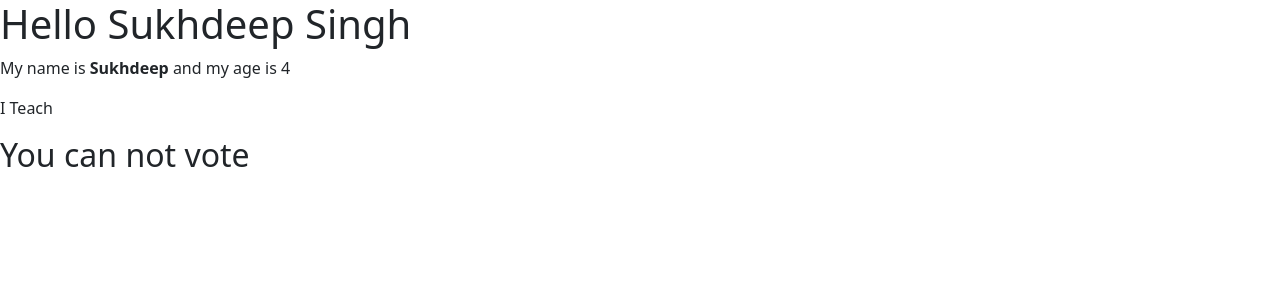
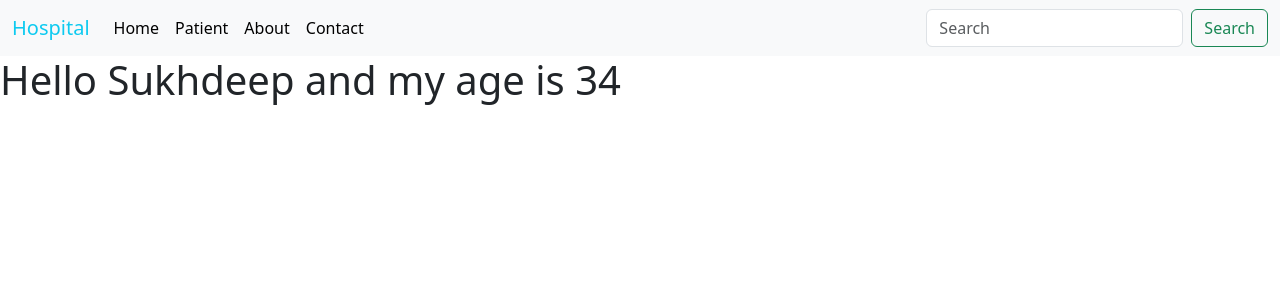
Before and after one commit to sukhioo7/Django-Class, a Django app: page /patient/ in a window 1280 px wide. Shown: the top 300 px of the page. Run offline with Django 5.2, Linux system fonts and the light colour scheme.

Commit message:
Adding some files

```diff
--- a/hospital/patient/templates/patient/contact.html
+++ b/hospital/patient/templates/patient/contact.html
@@ -6,6 +6,7 @@
     <title>Document</title>
 </head>
 <body>
+    {% include 'navbar.html' %}
     <h1>Contact Page</h1>
 </body>
 </html>
--- a/hospital/patient/templates/patient/home.html
+++ b/hospital/patient/templates/patient/home.html
@@ -7,14 +7,8 @@
     <link href="https://cdn.jsdelivr.net/npm/bootstrap@5.3.2/dist/css/bootstrap.min.css" rel="stylesheet" integrity="sha384-T3c6CoIi6uLrA9TneNEoa7RxnatzjcDSCmG1MXxSR1GAsXEV/Dwwykc2MPK8M2HN" crossorigin="anonymous">
   </head>
   <body>
-    <h1>Hello {{name}} Singh</h1>
-    <p>My name is <b>{{name}}</b> and my age is {{age}}</p>
-    <p>I Teach</p>
-    {% if age > 18 %}
-      <h2>You can vote</h2>
-    {% else %}
-      <h2>You can not vote</h2>
-    {% endif %}
+    {% include 'navbar.html' %}
+    <h1>Hello {{username}} and my age is {{age}}</h1>
     <script src="https://cdn.jsdelivr.net/npm/bootstrap@5.3.2/dist/js/bootstrap.bundle.min.js" integrity="sha384-C6RzsynM9kWDrMNeT87bh95OGNyZPhcTNXj1NW7RuBCsyN/o0jlpcV8Qyq46cDfL" crossorigin="anonymous"></script>
   </body>
 </html>
--- a/hospital/patient/views.py
+++ b/hospital/patient/views.py
@@ -3,12 +3,11 @@ from django.shortcuts import render
 # Create your views here.
 
 def home(request):
-    name = "Sukhdeep"
-
+    name = 'Sukhdeep'
+    age = 34
     data = {
-        'name':name,
-        'age':4,
-        'subject':['Python','SQL','Django','HTML','CSS','Javascript']
+        'username':name,
+        'age':age
     }
     return render(request,'patient/home.html',context=data)
 
--- a/hospital/templates/about.html
+++ b/hospital/templates/about.html
@@ -6,6 +6,7 @@
     <title>Document</title>
 </head>
 <body>
+    {% include 'navbar.html' %}
     <h1>About Page</h1>
 </body>
 </html>
--- /dev/null
+++ b/hospital/templates/navbar.html
@@ -0,0 +1,28 @@
+<nav class="navbar navbar-expand-lg bg-body-tertiary">
+    <div class="container-fluid">
+      <a class="navbar-brand text-info" href="#">Hospital</a>
+      <button class="navbar-toggler" type="button" data-bs-toggle="collapse" data-bs-target="#navbarSupportedContent" aria-controls="navbarSupportedContent" aria-expanded="false" aria-label="Toggle navigation">
+        <span class="navbar-toggler-icon"></span>
+      </button>
+      <div class="collapse navbar-collapse" id="navbarSupportedContent">
+        <ul class="navbar-nav me-auto mb-2 mb-lg-0">
+          <li class="nav-item">
+            <a class="nav-link active" aria-current="page" >Home</a>
+          </li>
+          <li class="nav-item">
+            <a class="nav-link active" aria-current="page" href="{% url 'patient:patient_home' %}">Patient</a>
+          </li>
+          <li class="nav-item">
+            <a class="nav-link active" aria-current="page" href="{% url 'about' %}">About</a>
+          </li>
+          <li class="nav-item">
+            <a class="nav-link active" aria-current="page" href="{% url 'patient:contact' %}">Contact</a>
+          </li>
+        </ul>
+        <form class="d-flex" role="search">
+          <input class="form-control me-2" type="search" placeholder="Search" aria-label="Search">
+          <button class="btn btn-outline-success" type="submit">Search</button>
+        </form>
+      </div>
+    </div>
+  </nav>
```
Also changed, not shown: hospital/templates/index.html (+1 -28 lines).
